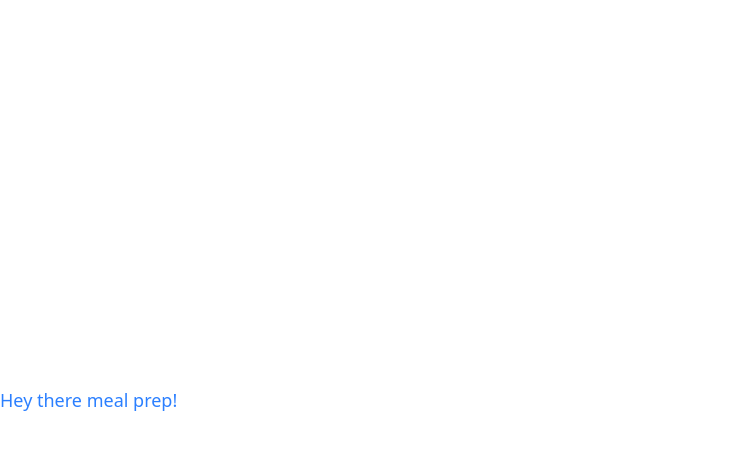
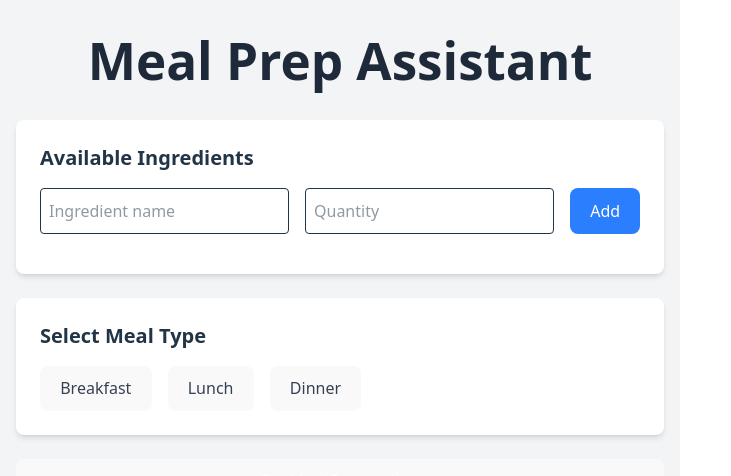
Before and after one commit to pauzimny/meal-prep, a React (Vite) app: page / in a window 1280 px wide. Shown: the top 476 px of the page, without its empty margins (0-731 px from the left). Built offline with nearby package versions, Linux system fonts and the light colour scheme.

Commit message:
Add first skeleton for the meal prep

```diff
--- a/src/App.tsx
+++ b/src/App.tsx
@@ -1,9 +1,7 @@
+import { MealPrep } from "./components/MealPrep";
+
 function App() {
-  return (
-    <>
-      <div className="text-lg text-blue-500">Hey there meal prep!</div>
-    </>
-  );
+  return <MealPrep />;
 }
 
 export default App;
--- /dev/null
+++ b/src/components/MealPrep.tsx
@@ -0,0 +1,159 @@
+import { useState } from "react";
+
+interface Ingredient {
+  name: string;
+  quantity: string;
+}
+
+interface MealSuggestion {
+  title: string;
+  type: string;
+  ingredients: string[];
+  recipe: string;
+}
+
+export function MealPrep() {
+  const [ingredients, setIngredients] = useState<Ingredient[]>([]);
+  const [newIngredient, setNewIngredient] = useState({
+    name: "",
+    quantity: "",
+  });
+  const [mealType, setMealType] = useState<string>("");
+  const [suggestions, setSuggestions] = useState<MealSuggestion[]>([]);
+
+  const handleAddIngredient = () => {
+    if (newIngredient.name && newIngredient.quantity) {
+      setIngredients([...ingredients, newIngredient]);
+      setNewIngredient({ name: "", quantity: "" });
+    }
+  };
+
+  const handleSubmit = () => {
+    // TODO: Implement meal suggestion logic
+    // This is where we'll add the API call to get meal suggestions
+    console.log("Ingredients:", ingredients);
+    console.log("Meal Type:", mealType);
+  };
+
+  return (
+    <div className="min-h-screen bg-gray-100 py-8 px-4">
+      <div className="max-w-4xl mx-auto">
+        <h1 className="text-3xl font-bold text-center mb-8 text-gray-800">
+          Meal Prep Assistant
+        </h1>
+
+        {/* Ingredients Input Section */}
+        <div className="bg-white rounded-lg shadow-md p-6 mb-6">
+          <h2 className="text-xl font-semibold mb-4">Available Ingredients</h2>
+          <div className="flex gap-4 mb-4">
+            <input
+              type="text"
+              placeholder="Ingredient name"
+              className="flex-1 p-2 border rounded"
+              value={newIngredient.name}
+              onChange={(e) =>
+                setNewIngredient({ ...newIngredient, name: e.target.value })
+              }
+            />
+            <input
+              type="text"
+              placeholder="Quantity"
+              className="flex-1 p-2 border rounded"
+              value={newIngredient.quantity}
+              onChange={(e) =>
+                setNewIngredient({ ...newIngredient, quantity: e.target.value })
+              }
+            />
+            <button
+              onClick={handleAddIngredient}
+              className="!bg-blue-500 text-white px-4 py-2 rounded hover:bg-blue-600"
+            >
+              Add
+            </button>
+          </div>
+
+          {/* Ingredients List */}
+          <div className="mt-4">
+            {ingredients.map((ingredient, index) => (
+              <div
+                key={index}
+                className="flex justify-between items-center p-2 bg-gray-50 rounded mb-2"
+              >
+                <span>
+                  {ingredient.name} - {ingredient.quantity}
+                </span>
+                <button
+                  onClick={() =>
+                    setIngredients(ingredients.filter((_, i) => i !== index))
+                  }
+                  className="text-red-500 hover:text-red-700"
+                >
+                  Remove
+                </button>
+              </div>
+            ))}
+          </div>
+        </div>
+
+        {/* Meal Type Selection */}
+        <div className="bg-white rounded-lg shadow-md p-6 mb-6">
+          <h2 className="text-xl font-semibold mb-4">Select Meal Type</h2>
+          <div className="flex gap-4">
+            {["Breakfast", "Lunch", "Dinner"].map((type) => (
+              <button
+                key={type}
+                onClick={() => setMealType(type)}
+                className={`px-4 py-2 rounded ${
+                  mealType === type
+                    ? "bg-blue-500 text-white"
+                    : "bg-gray-200 text-gray-700 hover:bg-gray-300"
+                }`}
+              >
+                {type}
+              </button>
+            ))}
+          </div>
+        </div>
+
+        {/* Submit Button */}
+        <button
+          onClick={handleSubmit}
+          disabled={ingredients.length === 0 || !mealType}
+          className="w-full bg-green-500 text-white py-3 rounded-lg font-semibold hover:bg-green-600 disabled:bg-gray-300 disabled:cursor-not-allowed"
+        >
+          Get Meal Suggestions
+        </button>
+
+        {/* Results Section */}
+        {suggestions.length > 0 && (
+          <div className="mt-8">
+            <h2 className="text-2xl font-bold mb-4">Suggested Meals</h2>
+            {suggestions.map((suggestion, index) => (
+              <div
+                key={index}
+                className="bg-white rounded-lg shadow-md p-6 mb-4"
+              >
+                <h3 className="text-xl font-semibold mb-2">
+                  {suggestion.title}
+                </h3>
+                <p className="text-gray-600 mb-4">Type: {suggestion.type}</p>
+                <div className="mb-4">
+                  <h4 className="font-semibold mb-2">Ingredients:</h4>
+                  <ul className="list-disc list-inside">
+                    {suggestion.ingredients.map((ing, i) => (
+                      <li key={i}>{ing}</li>
+                    ))}
+                  </ul>
+                </div>
+                <div>
+                  <h4 className="font-semibold mb-2">Recipe:</h4>
+                  <p className="text-gray-700">{suggestion.recipe}</p>
+                </div>
+              </div>
+            ))}
+          </div>
+        )}
+      </div>
+    </div>
+  );
+}
--- /dev/null
+++ b/tailwind.config.js
@@ -0,0 +1,5 @@
+export default {
+  corePlugins: {
+    preflight: false,
+  },
+};
```
